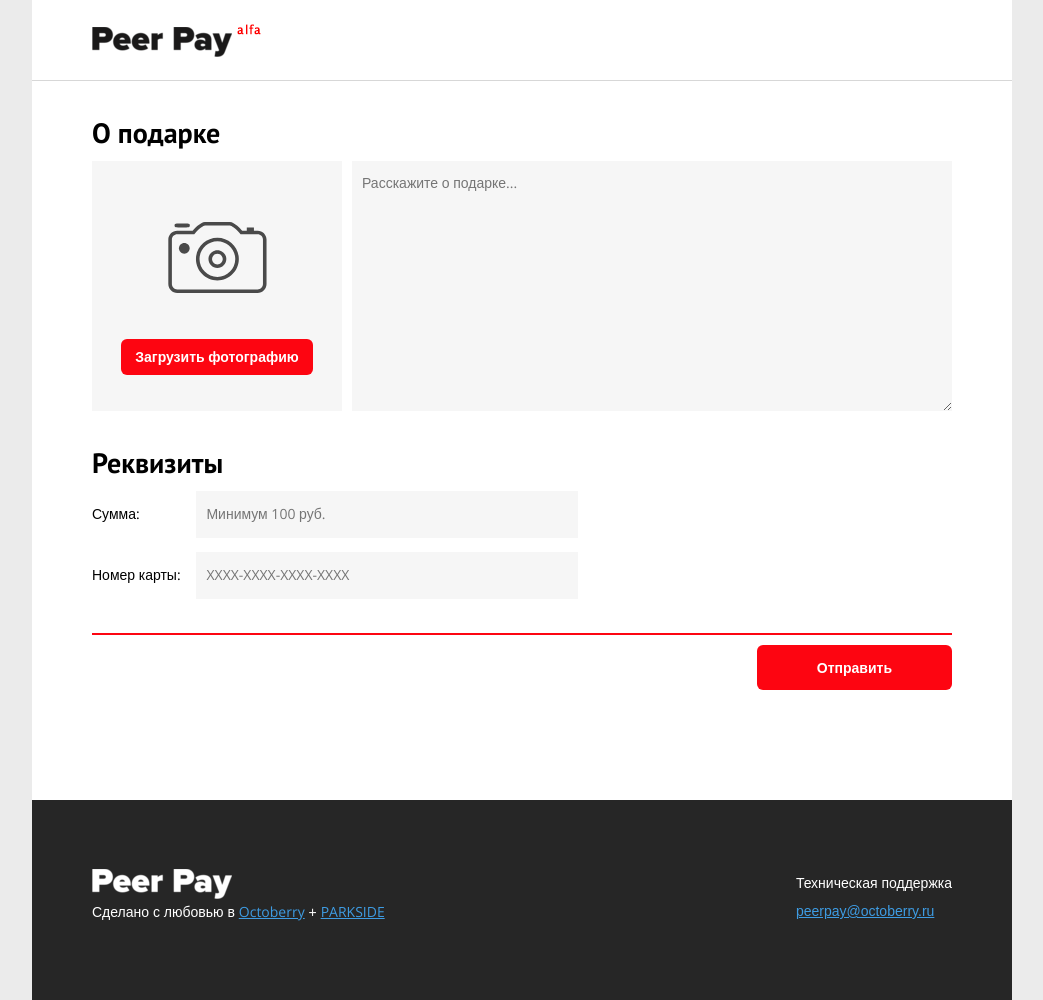
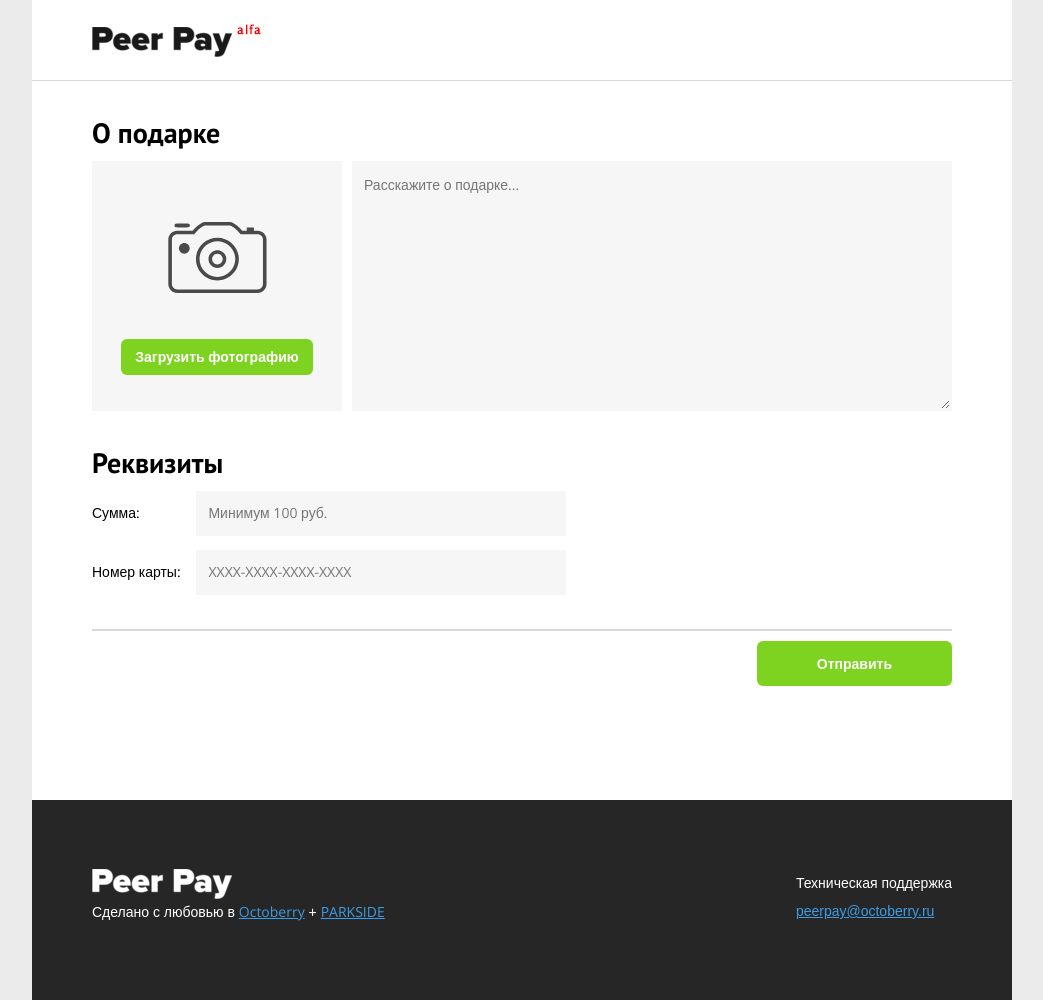
Before and after one commit to octoberry/qiwihack, a Flask app: page /new in a window 1280 px wide. Shown: the whole page, without its empty margins (118-1161 px from the left). Run offline with Flask 2, Linux system fonts and the light colour scheme; some libraries are stand-ins or nearby versions.

Commit message:
Some fixes in styles

```diff
--- a/forms.py
+++ b/forms.py
@@ -10,7 +10,7 @@ class CreateEventForm(Form):
     card = StringField(u'Номер карты:', [validators.DataRequired(message=u'Укажите номер кредитной карты'),
                                          validators.Regexp(regex=r'^\d{16}$',
                                                            message=u'Укажите номер кредитной карты в формате'
-                                                                   u'XXXX-XXXX-XXXX-XXXX')])
+                                                                   u' XXXX-XXXX-XXXX-XXXX')])
 
 
 class CreateEmailForm(Form):
--- a/static/js/pages/create.js
+++ b/static/js/pages/create.js
@@ -1,15 +1,15 @@
 $(function () {
-    var $form = $('form[role="presentSubmit"]'),
-        $uploadPhotoButtonWrapper = $('.present__photo_fileupload-button'),
+    var $form = $('form[role="giftSubmit"]'),
+        $uploadPhotoButtonWrapper = $('.gift__photo_fileupload-button'),
         $uploadPhotoButton = $('button', $uploadPhotoButtonWrapper),
-        $photoContainer = $('.present__photo'),
+        $photoContainer = $('.gift__photo'),
         $cardnumberField = $('#card', $form),
         $errorContainer = $('#form-errors', $form);
 
     function updateGift(link) {
         var imageUrl = $('input[name="image"]', $form);
         imageUrl.attr('value', link);
-        $photoContainer.find('.present__photo_icon').hide();
+        $photoContainer.find('.gift__photo_icon').hide();
         $photoContainer.css('background-image', 'url(' + link + ')');
         $uploadPhotoButton.text('Изменить');
         $uploadPhotoButtonWrapper.css({ 'top': 0, 'bottom': 0 });
--- a/static/styles/main.css
+++ b/static/styles/main.css
@@ -205,7 +205,7 @@ th {
 .split-line {
   height: 2px;
   border: none;
-  background: #fd0511;
+  background: #d8d8d8;
   margin: 0;
   padding: 0;
 }
@@ -231,11 +231,12 @@ th {
   line-height: 142%;
 }
 .input-item__text {
-  border: none;
+  border: 2px solid #f6f6f6;
   background: #f6f6f6;
   height: 45px;
   width: 370px;
   padding-left: 10px;
+  box-sizing: border-box;
 }
 .input-item__text::-webkit-input-placeholder {
   font-family: 'Open Sans', sans-serif;
@@ -291,12 +297,17 @@ color
 .input-item__select:focus {
   outline: none;
 }
+.input-item__select:hover {
+  border: 2px solid #000 !important;
+  cursor: pointer;
+}
 .input-item__textarea {
   height: 100%;
   width: 100%;
   padding: 12px 10px;
-  border: none;
+  border: 2px solid #f6f6f6;
   background: rgba(246,246,246,0);
+  box-sizing: border-box;
   box-sizing: border-box;
 }
 .input-item__textarea::-webkit-input-placeholder {
@@ -382,7 +395,7 @@ a:hover {
   font-size: 14px;
   font-weight: bold;
   color: #fff;
-  background: #fd0511;
+  background: #7ed321;
   padding: 0 14px;
   border: none;
   -webkit-border-radius: 6px;
@@ -466,7 +491,7 @@ body {
 .creation-page {
   padding-bottom: 100px;
 }
-.creation-page__present .present__photo {
+.creation-page__gift .gift__photo {
   position: relative;
   height: 250px;
   width: 250px;
@@ -477,14 +502,14 @@ body {
   background-repeat: no-repeat;
   background-size: cover;
 }
-.creation-page__present .present__photo_icon {
+.creation-page__gift .gift__photo_icon {
   position: absolute;
   margin: auto;
   top: 60px;
   left: 0;
   right: 0;
 }
-.creation-page__present .present__photo_fileupload-button {
+.creation-page__gift .gift__photo_fileupload-button {
   display: inline-block;
   text-align: center;
   position: absolute;
@@ -495,32 +520,32 @@ body {
   right: 0;
   bottom: 36px;
 }
-.creation-page__present .present__photo_fileupload-button input[type='file'] {
+.creation-page__gift .gift__photo_fileupload-button input[type='file'] {
   opacity: 0;
   position: absolute;
   left: 0;
   line-height: 36px;
-  width: 287px;
+  width: 315px;
   cursor: pointer;
   margin-left: -87px;
 }
-.creation-page__present .present__desc {
+.creation-page__gift .gift__desc {
   height: 250px;
   margin-left: 260px;
   background: #f6f6f6;
 }
-.creation-page__present .present__desc overflow hidden:focus {
+.creation-page__gift .gift__desc overflow hidden:focus {
   outline: none;
 }
 .donate-page {
   padding-bottom: 100px;
 }
-.donate-page .present__desc_text {
+.donate-page .gift__desc_text {
   padding: 12px 10px;
 }
 .donate-page .donate-progressbar {
   height: 50px;
-  border-bottom: 2px solid #7bd500;
+  border-bottom: 2px solid #4a90e2;
   background: #f6f6f6;
   z-index: 0;
   position: relative;
--- a/static/styles/main.styl
+++ b/static/styles/main.styl
@@ -26,7 +26,7 @@
 .split-line
 	height 2px
 	border none
-	background #FD0511
+	background #d8d8d8
 	margin 0
 	padding 0
 
@@ -53,50 +53,50 @@
 		line-height 142%
 
 	&__text
-		border none
+		border 2px solid #F6F6F6
 		background #F6F6F6
 		height 45px
 		width 370px
 		padding-left 10px
 		placeholder()
+		inputhover()
 
 		&--full-width
 			width 100%
 
 	&__select
 		height 45px
-		border none
+		border 2px solid #F6F6F6
 		background F6F6F6
 		placeholder()
+		inputhover()
 
 	&__textarea
 		height 100%
 		width 100%
 		padding 12px 10px
-		border none
+		border 2px solid #F6F6F6
 		background rgba(246,246,246,0)
 		box-sizing border-box
 		placeholder()
+		inputhover()
 
 	&--error
-
 		.input-item
-
-			&__label
-				color #FD0511
 			&__text
-				border 1px solid #FD0511
+				border 2px solid #FD0511
 			&__textarea
-				border 1px solid #FD0511
+				border 2px solid #FD0511
 			&__box
 				height 100%
 				box-sizing border-box
-				border 1px solid #FD0511
+				border 2px solid #FD0511
 			&__select
-				border 1px solid #FD0511
+				border 2px solid #FD0511
 
 .form-errors
 	display none
+	width 650px
 	line-height 24px
 	margin-bottom 10px
 
@@ -138,24 +138,32 @@ a
 	font-size 14px
 	font-weight bold
 	color #fff
-	background #FD0511
+	background #7ed321
 	padding 0 14px
 	border none
 	border-radius 6px
 	font-size 14px
 	line-height 36px
 
+	&:hover
+		background #B8E986
+	&:active
+		background #417505
+	&:disabled
+		background #A4A4A4
+
+	&--red
+		background #FD0511
+		&:hover
+			background #ff3056
+		&:active
+			background #d9040f
+		&:disabled
+			background #A4A4A4
+
 	&--big
 		line-height 45px
 		padding 0 60px
-
-	&:hover
-		background #ff3056
-	&:active
-		background #d9040f
-	&:disabled
-		background #A4A4A4
-
 html
 body
 	height 100%
@@ -220,9 +228,9 @@ body
 .creation-page
 	padding-bottom 100px
 
-	&__present
+	&__gift
 
-		.present
+		.gift
 			&__photo
 				position relative
 				height 250px
@@ -257,7 +265,7 @@ body
 						position absolute
 						left 0
 						line-height 36px
-						width 287px
+						width 315px
 						cursor pointer
 						margin-left -87px
 
@@ -273,12 +281,12 @@ body
 .donate-page
 	padding-bottom 100px
 
-	.present__desc_text
+	.gift__desc_text
 		padding 12px 10px
 
 	.donate-progressbar
 		height 50px
-		border-bottom 2px solid #7bd500
+		border-bottom 2px solid #4A90E2
 		background #F6F6F6
 		z-index 0
 		position relative
@@ -292,7 +300,7 @@ body
 			left 0
 			line-height 50px
 			text-align right
-			background #7bd500
+			background  #4A90E2
 			color #fff
 			z-index 2
 			opacity 0.85
@@ -305,5 +313,10 @@ body
 			right 0
 			line-height 50px
 			color #9b9b9b
-			background url('/static/images/finish-icon.svg') no-repeat 90px 30px
 			z-index 1
+
+			&-icon
+				fill #4A90E2
+				position absolute
+				bottom 0
+				right 5px
--- a/static/styles/mixins.styl
+++ b/static/styles/mixins.styl
@@ -23,3 +23,10 @@ placeholder()
 
 	&:focus
 		outline none
+
+inputhover()
+	box-sizing border-box
+
+	&:hover
+		border 2px solid #000 !important
+		cursor pointer
--- a/templates/create.html
+++ b/templates/create.html
@@ -4,19 +4,19 @@
 	<div class="spacer--big"></div>
 	<h2 class="title-h2">О подарке</h2>
 	<div class="spacer--small"></div>
-	<form method="post" role="presentSubmit">
-		<div class="creation-page__present">
-			<div class="present__photo input-item" id="image" style="background-image: url({{ image }})">
+	<form method="post" role="giftSubmit">
+		<div class="creation-page__gift">
+			<div class="gift__photo input-item" id="image" style="background-image: url({{ image }})">
 				<div class="input-item__box">
-					<img class="present__photo_icon" src="/static/images/photo-icon.svg" alt="Загрузить фотографию"/>
-					<div class="present__photo_fileupload-button">
+					<img class="gift__photo_icon" src="/static/images/photo-icon.svg" alt="Загрузить фотографию"/>
+					<div class="gift__photo_fileupload-button">
 						<button class="button">Загрузить фотографию</button>
 						<input id="fileupload" type="file" name="image_file" data-url="/upload"/>
 						{{ form.image(type="hidden")|safe }}
 					</div>
 				</div>
 			</div>
-			<div class="present__desc input-item">
+			<div class="gift__desc input-item">
 				{{ form.description(class="input-item__textarea", placeholder='Расскажите о подарке...')|safe }}
 			</div>
 		</div>
@@ -37,7 +37,7 @@
 			<div class="spacer--big"></div>
 			<hr class="split-line"/>
 			<div class="spacer--small"></div>
-			<div class="form-errors" id="form-errors">
+			<div class="form-errors float-left" id="form-errors">
 				<span>Заполните форму корректно:</span>
 				<div class="form-errors__list"></div>
 			</div>
```
Also changed, not shown: other parts of static/styles/main.css (+42 -18 lines), templates/event.html (+13 -10 lines).
